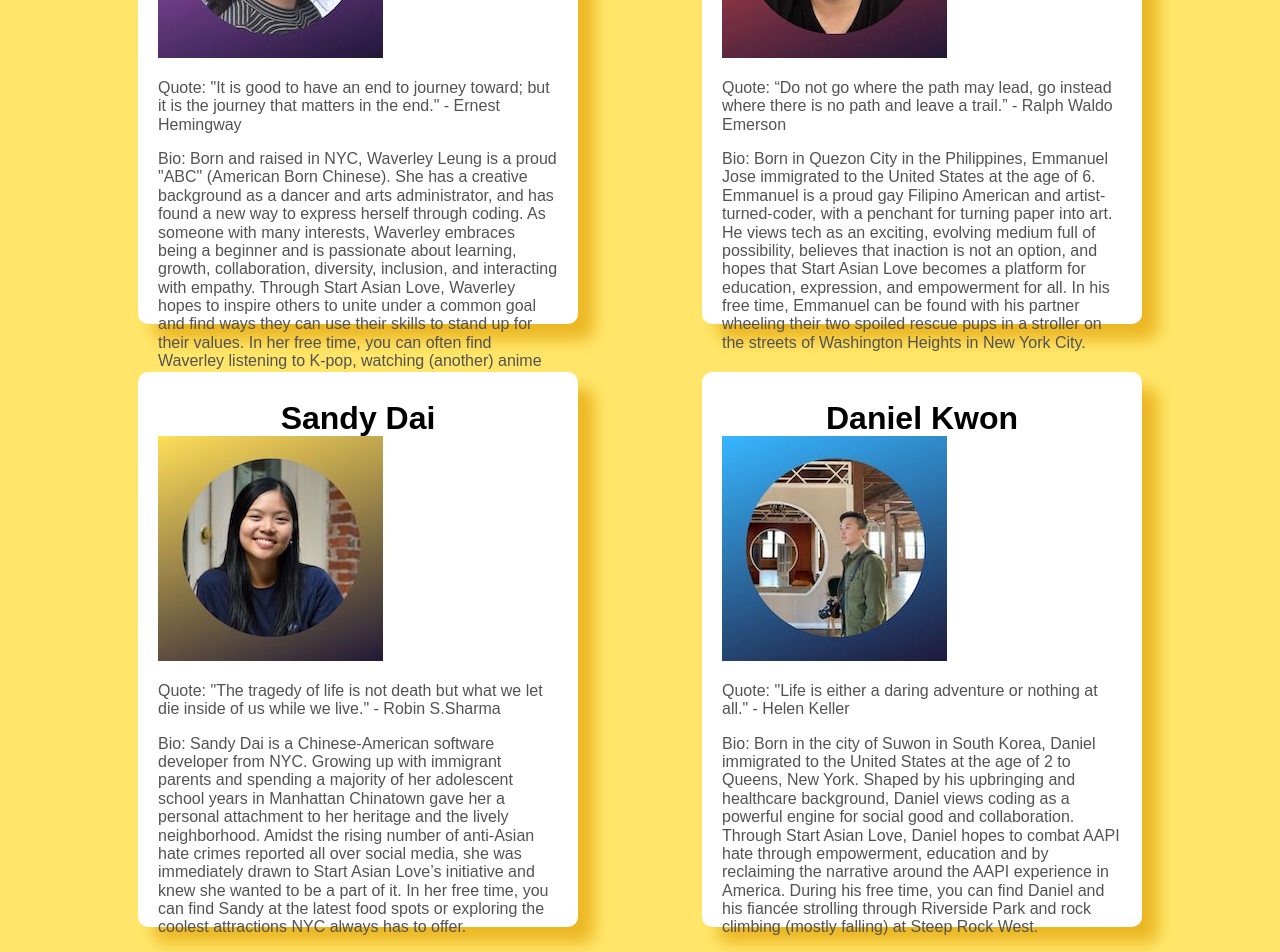
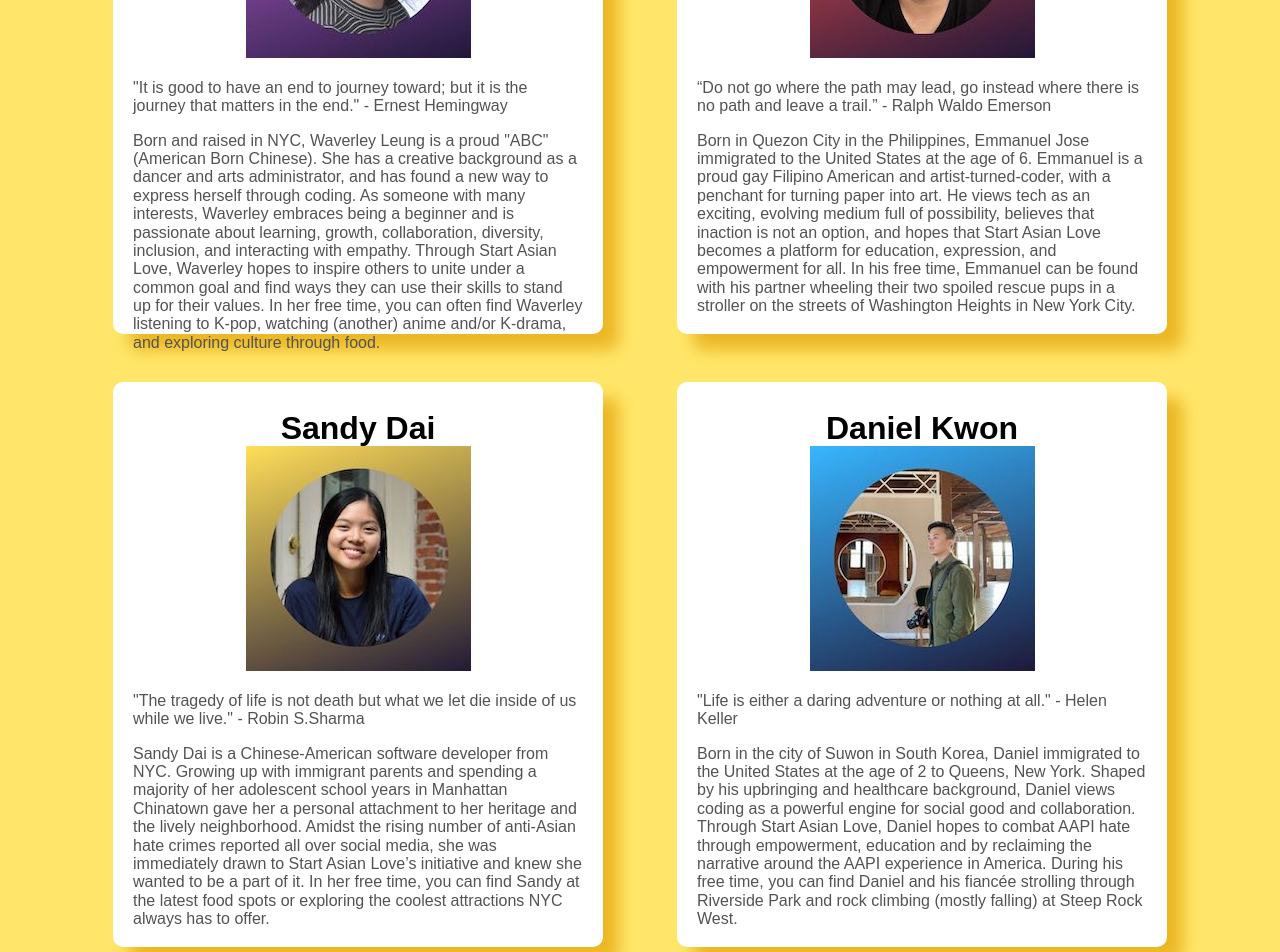
Before and after one commit to wlcreate/Start-Asian-Love, a Next.js app: page /about in a window 1280 px wide. Shown: the part 820-1772 px from the top of the page. Built offline with nearby package versions, Linux system fonts and the light colour scheme; a web font is replaced by a local one.

Commit message:
centered profile pics

```diff
--- a/pages/about.js
+++ b/pages/about.js
@@ -76,13 +76,15 @@ export default function About() {
       <div className={styles["profile-container"]}>
       <div className={styles.profile}>
         <h3>Waverley Leung</h3>
-        <Image src={waverleyPhoto} alt="Picture of Waverley"/>
+        <div className={styles["profile-pic"]}>
+          <Image src={waverleyPhoto} alt="Picture of Waverley"/>
+        </div>
         <p>
-          Quote: "It is good to have an end to journey toward; but it is the journey that matters in
+          "It is good to have an end to journey toward; but it is the journey that matters in
           the end." - Ernest Hemingway
         </p>
         <p>
-          Bio: Born and raised in NYC, Waverley Leung is a proud "ABC" (American Born Chinese). She
+          Born and raised in NYC, Waverley Leung is a proud "ABC" (American Born Chinese). She
           has a creative background as a dancer and arts administrator, and has found a new way to
           express herself through coding. As someone with many interests, Waverley embraces being a
           beginner and is passionate about learning, growth, collaboration, diversity, inclusion,
@@ -94,13 +96,15 @@ export default function About() {
       </div>
       <div className={styles.profile}>
         <h3>Emmanuel Jose</h3>
-        <Image src={emmanuelPhoto} alt="Picture of Emmanuel"/>
+        <div className={styles["profile-pic"]}>
+          <Image src={emmanuelPhoto} alt="Picture of Emmanuel" className={styles["profile-pic"]}/>
+        </div>
         <p>
-          Quote: “Do not go where the path may lead, go instead where there is no path and leave a
+          “Do not go where the path may lead, go instead where there is no path and leave a
           trail.” - Ralph Waldo Emerson
         </p>
         <p>
-          Bio: Born in Quezon City in the Philippines, Emmanuel Jose immigrated to the United States
+          Born in Quezon City in the Philippines, Emmanuel Jose immigrated to the United States
           at the age of 6. Emmanuel is a proud gay Filipino American and artist-turned-coder, with a
           penchant for turning paper into art. He views tech as an exciting, evolving medium full of
           possibility, believes that inaction is not an option, and hopes that Start Asian Love
@@ -111,13 +115,15 @@ export default function About() {
       </div>
       <div className={styles.profile}>
         <h3>Sandy Dai</h3>
-        <Image src={sandyPhoto} alt="Picture of Sandy"/>
+        <div className={styles["profile-pic"]}>
+          <Image src={sandyPhoto} alt="Picture of Sandy"/>
+        </div>
         <p>
-          Quote: "The tragedy of life is not death but what we let die inside of us while we live."
+          "The tragedy of life is not death but what we let die inside of us while we live."
           - Robin S.Sharma
         </p>
         <p>
-          Bio: Sandy Dai is a Chinese-American software developer from NYC. Growing up with
+          Sandy Dai is a Chinese-American software developer from NYC. Growing up with
           immigrant parents and spending a majority of her adolescent school years in Manhattan
           Chinatown gave her a personal attachment to her heritage and the lively neighborhood.
           Amidst the rising number of anti-Asian hate crimes reported all over social media, she was
@@ -128,10 +134,12 @@ export default function About() {
       </div>
       <div className={styles.profile}>
         <h3>Daniel Kwon</h3>
-        <Image src={danielPhoto} alt="Picture of Daniel"/>
-        <p>Quote: "Life is either a daring adventure or nothing at all." - Helen Keller</p>
+        <div className={styles["profile-pic"]}>
+          <Image src={danielPhoto} alt="Picture of Daniel" className={styles["profile-pic"]}/>
+        </div>
+        <p>"Life is either a daring adventure or nothing at all." - Helen Keller</p>
         <p>
-          Bio: Born in the city of Suwon in South Korea, Daniel immigrated to the United States at
+          Born in the city of Suwon in South Korea, Daniel immigrated to the United States at
           the age of 2 to Queens, New York. Shaped by his upbringing and healthcare background,
           Daniel views coding as a powerful engine for social good and collaboration. Through Start
           Asian Love, Daniel hopes to combat AAPI hate through empowerment, education and by
--- a/styles/About/About.module.scss
+++ b/styles/About/About.module.scss
@@ -17,14 +17,14 @@
     margin-bottom: 60px;
 
     display: grid;
-    grid-template-columns: repeat(auto-fit, minmax(400px, 1fr));
+    grid-template-columns: repeat(auto-fit, minmax(450px, 1fr));
     grid-gap: 3rem;
     justify-items: center;
   }
 
   .profile {
-    width: 400px;
-    height: 515px;
+    width: 450px;
+    height: 525px;
     padding: 20px;
     border-radius: 10px;
 
@@ -50,4 +50,9 @@
         font-size: 1em;
         font-family: var(--expressway);
     }
+
   }
+
+.profile-pic {
+    margin-left: 112.5px;
+}
```
